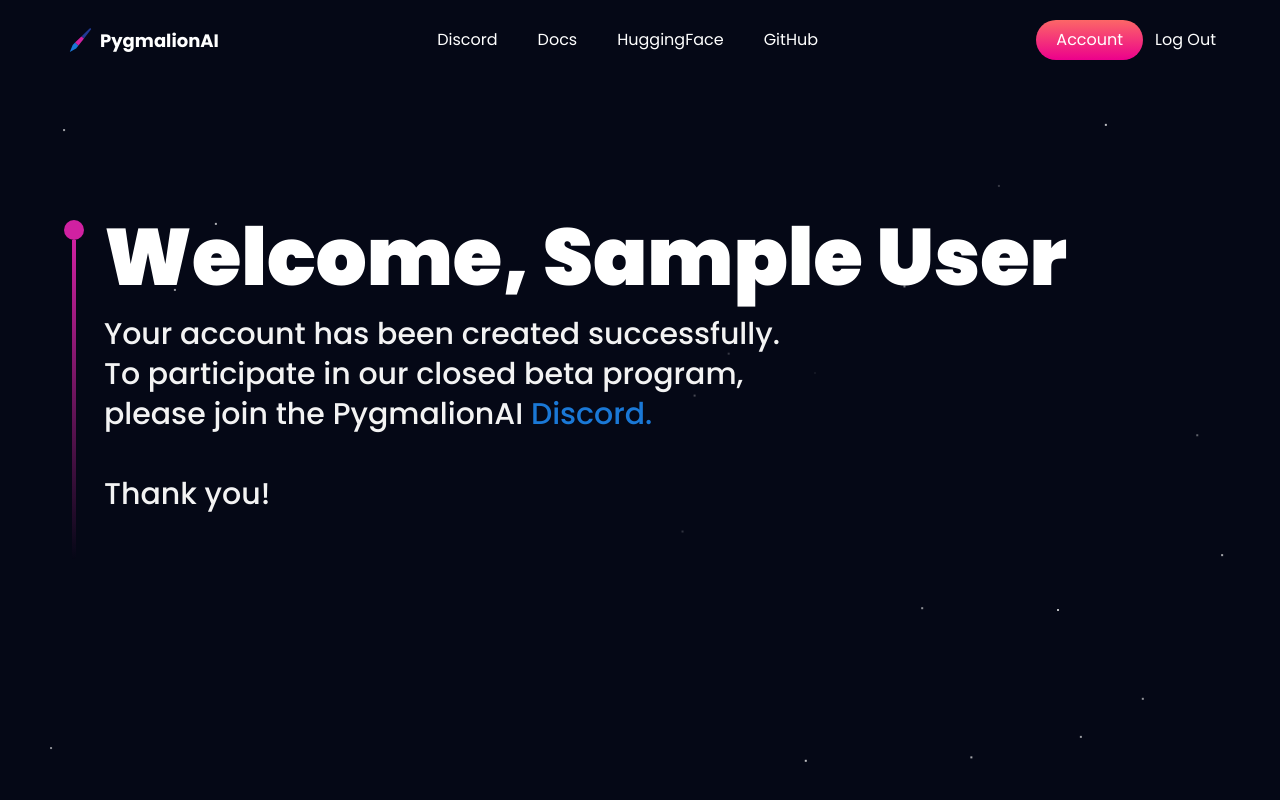
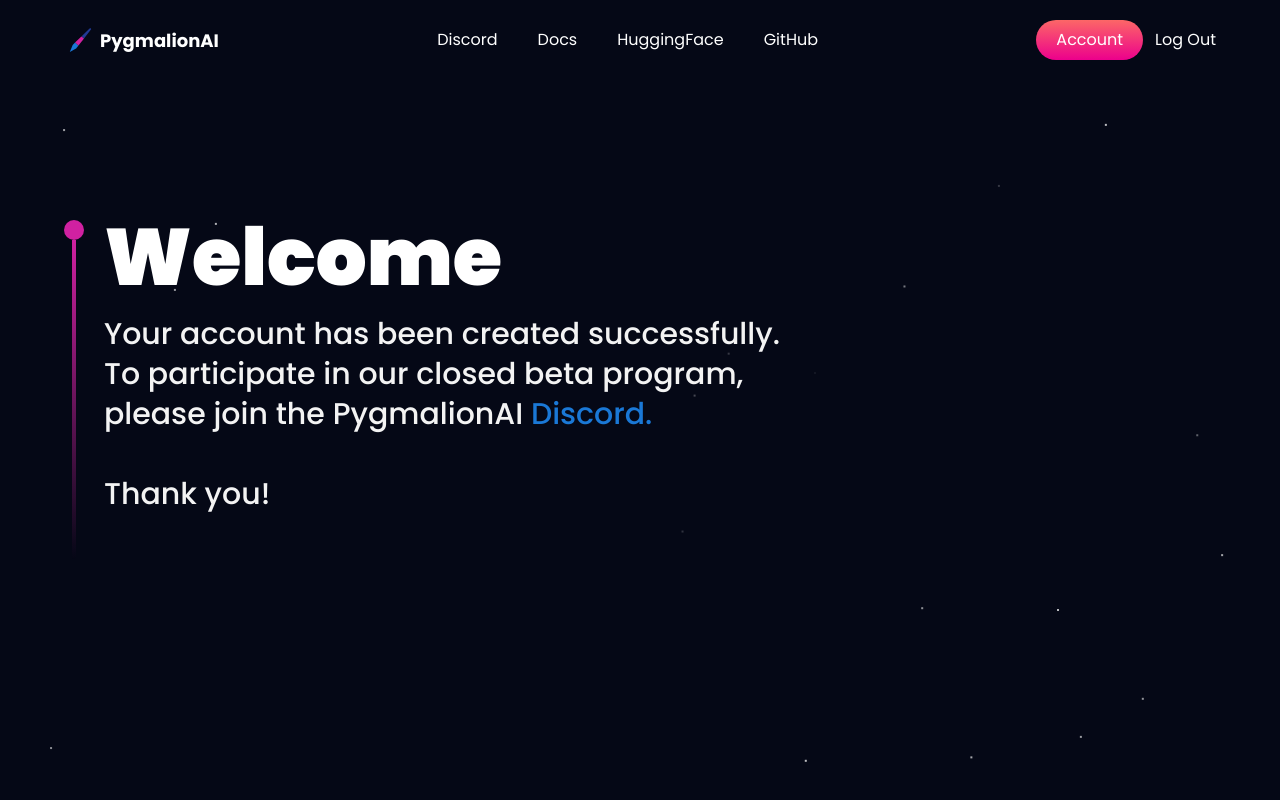
Before and after one commit to PygmalionAI/galatea-frontend, a React (Vite) app: page /beta in a window 1280 px wide. Shown: the top 800 px of the page. Built offline with nearby package versions, Linux system fonts and the light colour scheme; no server answers; sample sign-in values are in the browser's storage; what showdown would draw is missing.

Commit message:
Fix Nesting Error with a divs

```diff
--- a/src/App.jsx
+++ b/src/App.jsx
@@ -1,6 +1,7 @@
 import React, { useEffect } from 'react';
 import { BrowserRouter as Router, Routes, Route } from 'react-router-dom';
 import { Beta, Landing, Login, Chat, Register, Account, Characters } from './pages';
+
 const App = () => {
   return (
     <Router>
--- a/src/components/BetaPage/BetaInfo.jsx
+++ b/src/components/BetaPage/BetaInfo.jsx
@@ -6,7 +6,6 @@
 const BetaInfo = () => {
   const auth = getAuth();
   const user = auth.currentUser;
-  const username = user.displayName;
 
   return (
     <section className="relative w-full h-screen mx-auto">
@@ -17,12 +16,10 @@
         </div>
 
         <div>
-          <h1 className={`${styles.heroHeadText} text-white`}>Welcome, {username}</h1>
+          <h1 className={`${styles.heroHeadText} text-white`}>Welcome</h1>
           <p className={`${styles.heroSubText} mt-2 text-white-100`}>Your account has been created successfully. <br className="sm:block hidden"/> To participate in our closed beta program, <br className="sm:block hidden"/> please join the PygmalionAI <span className="text-[#1A78D6]"><a href="https://discord.gg/pygmalionai" target="_blank" className="underline-animation lightblue">Discord.</a></span> <br className="sm:block hidden"/> <br className="sm:block hidden"/>Thank you!</p>
         </div>
       </div>
-
-
     </section>
   )
 }
--- a/src/components/BetaPage/BetaNavBar.jsx
+++ b/src/components/BetaPage/BetaNavBar.jsx
@@ -80,7 +80,7 @@
             <a href="https://github.com/PygmalionAI" target="_blank" rel="noopener noreferrer">GitHub</a>
           </li>
           <li>
-            <a><Link to="/account">Account</Link></a>
+            <a href="/account">Account</a>
           </li>
           <li>
             <a onClick={logOut} className="cursor-pointer">Log Out</a>
--- a/src/components/LandingPage/LandingNavBar.jsx
+++ b/src/components/LandingPage/LandingNavBar.jsx
@@ -51,10 +51,10 @@
             <a href="https://github.com/PygmalionAI" target="_blank" rel="noopener noreferrer">GitHub</a>
           </li>
           <li>
-            <a><Link to="/login">Login</Link></a>
+            <a href="/login">Login</a>
           </li>
           <li>
-            <a><Link to="/register">Register</Link></a>
+            <a href="/register">Register</a>
           </li>
           </ul>
         </div>
```
